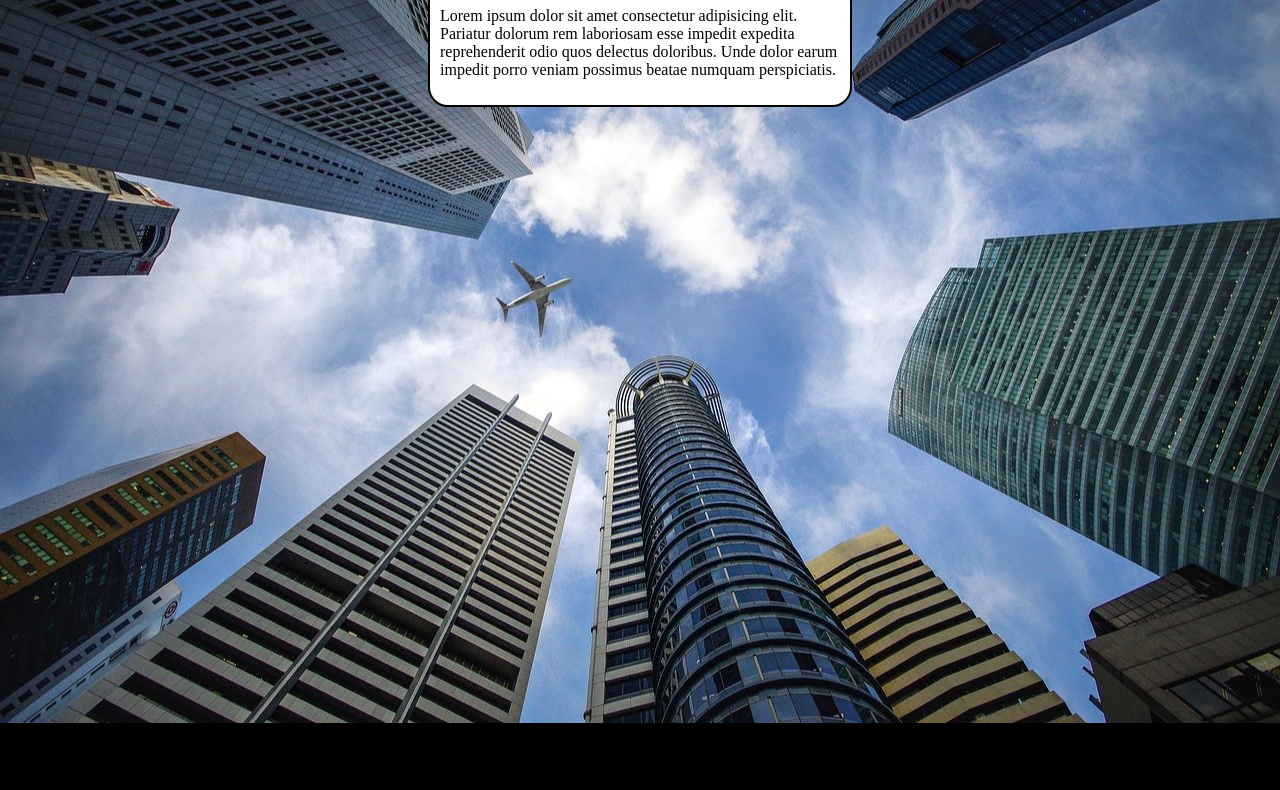
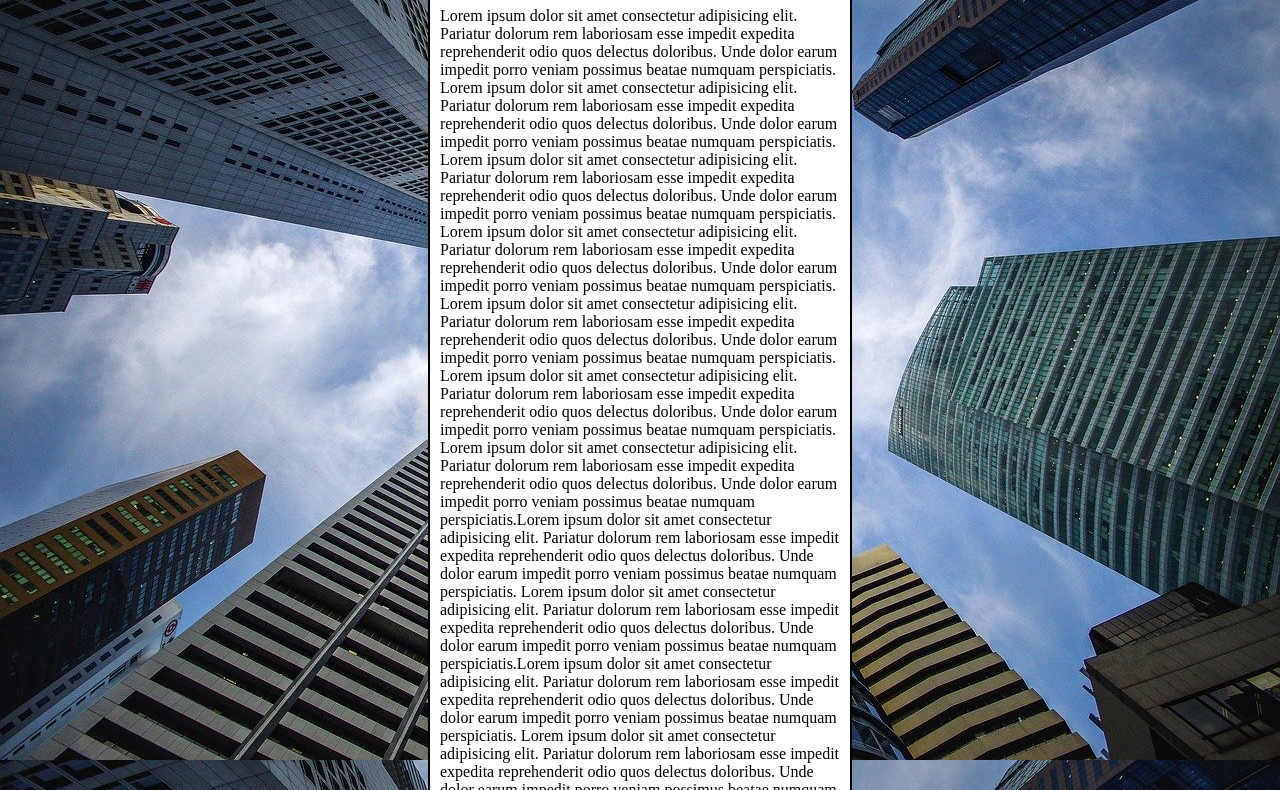
Before and after one commit to pedrolopesdeveloper/exercicios, a plain HTML site: page ex022/fundo006.html in a window 1280 px wide. Shown: the part 93-883 px from the top of the page. Before the commit the page ends 816 px from the top, so only its background shows below. Drawn offline with Linux system fonts and the light colour scheme.

Commit message:
atualizações do exercício 022

```diff
--- a/ex022/fundo006.html
+++ b/ex022/fundo006.html
@@ -3,14 +3,11 @@
 <head>
     <meta charset="UTF-8">
     <meta name="viewport" content="width=device-width, initial-scale=1.0">
-    <title>Document</title>
+    <title>Fundo fixo de Tela</title>
     <style>
         body {
             height: 100vh;
-            background-color: black;
-            background-image: url('img/wallpaper002.jpg');
-            background-position: center center;
-            background-repeat: no-repeat;
+            background: black url('img/wallpaper002.jpg') center center repeat-y fixed;
             background-size: cover;
         }
         main {
@@ -30,6 +27,40 @@
             Lorem ipsum dolor sit amet consectetur adipisicing elit.
             Pariatur dolorum rem laboriosam esse impedit expedita reprehenderit odio quos delectus doloribus.
             Unde dolor earum impedit porro veniam possimus beatae numquam perspiciatis.
+            Lorem ipsum dolor sit amet consectetur adipisicing elit.
+            Pariatur dolorum rem laboriosam esse impedit expedita reprehenderit odio quos delectus doloribus.
+            Unde dolor earum impedit porro veniam possimus beatae numquam perspiciatis.
+            Lorem ipsum dolor sit amet consectetur adipisicing elit.
+            Pariatur dolorum rem laboriosam esse impedit expedita reprehenderit odio quos delectus doloribus.
+            Unde dolor earum impedit porro veniam possimus beatae numquam perspiciatis.
+            Lorem ipsum dolor sit amet consectetur adipisicing elit.
+            Pariatur dolorum rem laboriosam esse impedit expedita reprehenderit odio quos delectus doloribus.
+            Unde dolor earum impedit porro veniam possimus beatae numquam perspiciatis.
+            Lorem ipsum dolor sit amet consectetur adipisicing elit.
+            Pariatur dolorum rem laboriosam esse impedit expedita reprehenderit odio quos delectus doloribus.
+            Unde dolor earum impedit porro veniam possimus beatae numquam perspiciatis.
+            Lorem ipsum dolor sit amet consectetur adipisicing elit.
+            Pariatur dolorum rem laboriosam esse impedit expedita reprehenderit odio quos delectus doloribus.
+            Unde dolor earum impedit porro veniam possimus beatae numquam perspiciatis.
+            Lorem ipsum dolor sit amet consectetur adipisicing elit.
+            Pariatur dolorum rem laboriosam esse impedit expedita reprehenderit odio quos delectus doloribus.
+            Unde dolor earum impedit porro veniam possimus beatae numquam perspiciatis.Lorem ipsum dolor sit amet consectetur adipisicing elit.
+            Pariatur dolorum rem laboriosam esse impedit expedita reprehenderit odio quos delectus doloribus.
+            Unde dolor earum impedit porro veniam possimus beatae numquam perspiciatis.
+            Lorem ipsum dolor sit amet consectetur adipisicing elit.
+            Pariatur dolorum rem laboriosam esse impedit expedita reprehenderit odio quos delectus doloribus.
+            Unde dolor earum impedit porro veniam possimus beatae numquam perspiciatis.Lorem ipsum dolor sit amet consectetur adipisicing elit.
+            Pariatur dolorum rem laboriosam esse impedit expedita reprehenderit odio quos delectus doloribus.
+            Unde dolor earum impedit porro veniam possimus beatae numquam perspiciatis.
+            Lorem ipsum dolor sit amet consectetur adipisicing elit.
+            Pariatur dolorum rem laboriosam esse impedit expedita reprehenderit odio quos delectus doloribus.
+            Unde dolor earum impedit porro veniam possimus beatae numquam perspiciatis.Lorem ipsum dolor sit amet consectetur adipisicing elit.
+            Pariatur dolorum rem laboriosam esse impedit expedita reprehenderit odio quos delectus doloribus.
+            Unde dolor earum impedit porro veniam possimus beatae numquam perspiciatis.Lorem ipsum dolor sit amet consectetur adipisicing elit.
+            Pariatur dolorum rem laboriosam esse impedit expedita reprehenderit odio quos delectus doloribus.
+            Unde dolor earum impedit porro veniam possimus beatae numquam perspiciatis.Lorem ipsum dolor sit amet consectetur adipisicing elit.
+            Pariatur dolorum rem laboriosam esse impedit expedita reprehenderit odio quos delectus doloribus.
+            Unde dolor earum impedit porro veniam possimus beatae numquam perspiciatis.
         </p>
     </main>
 </body>
```
Also changed, not shown: ex022/fundo007.html (added, +37 -0 lines).
